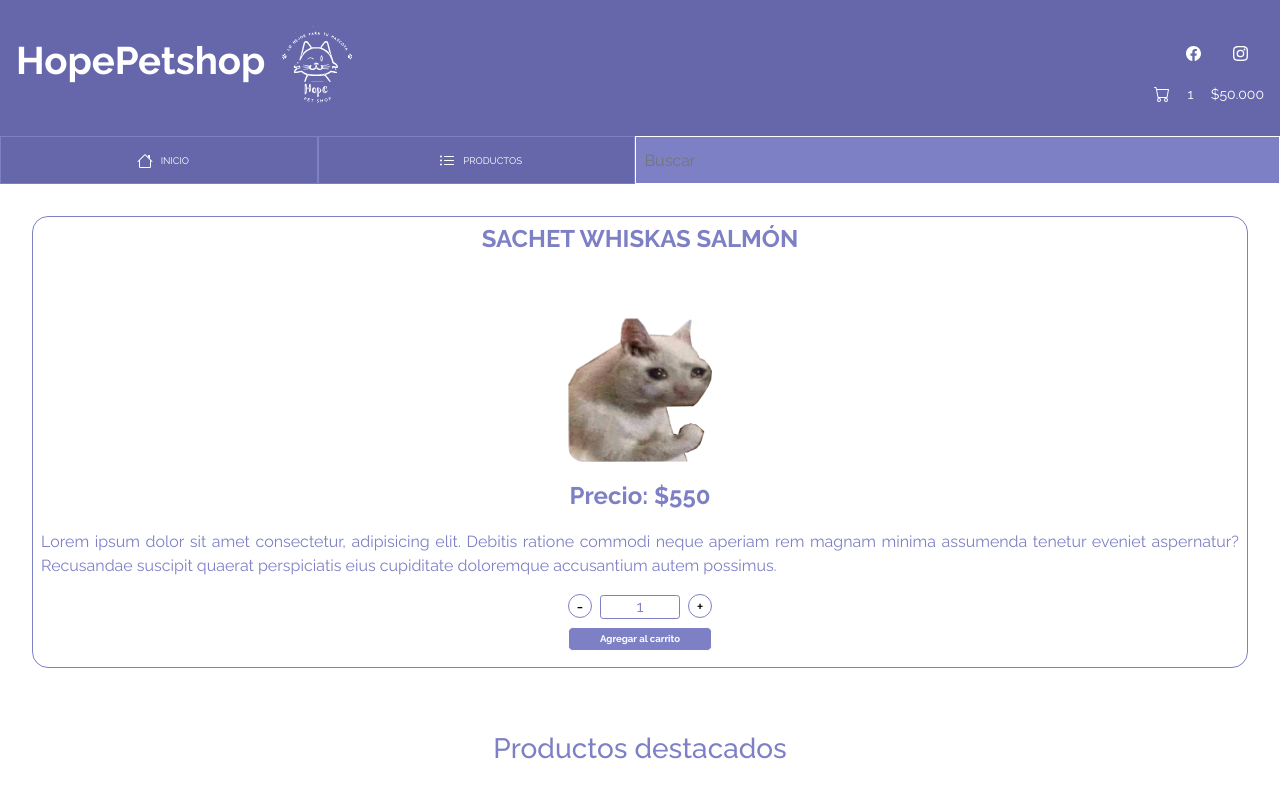
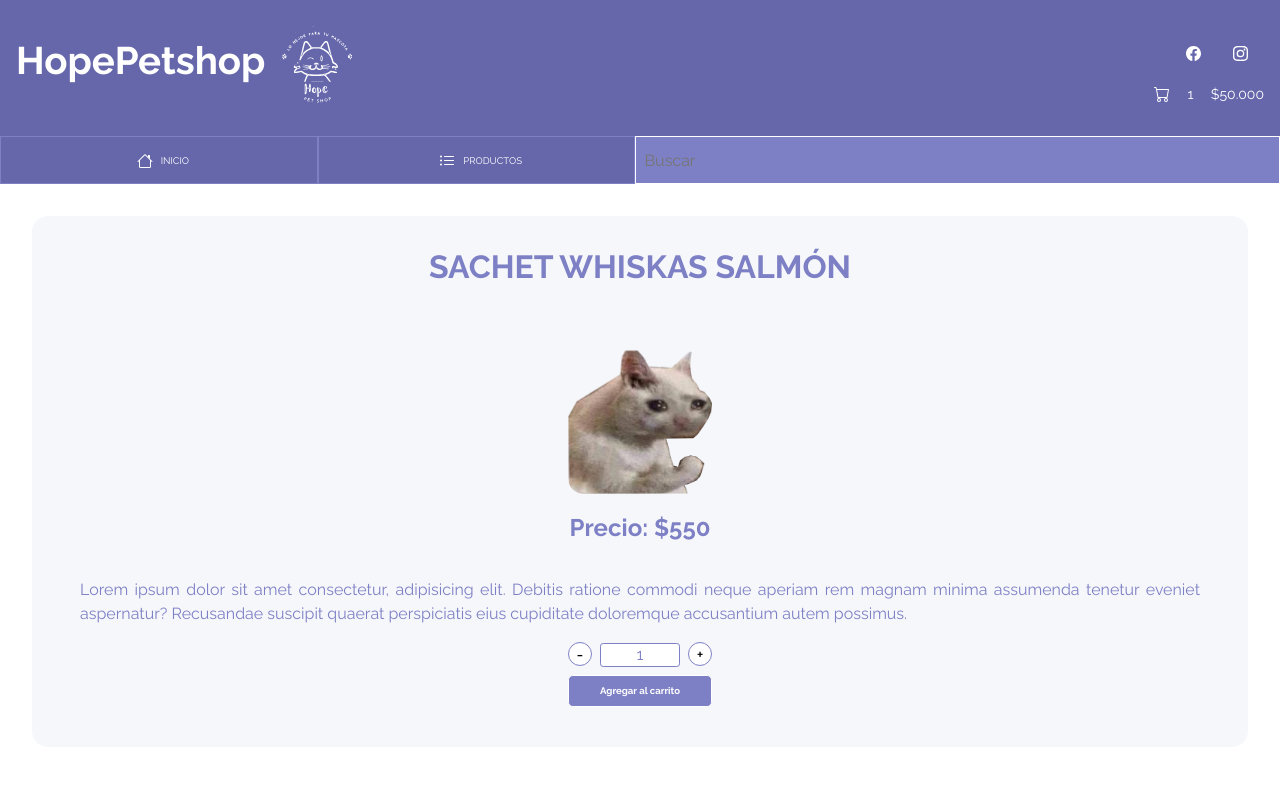
Before and after one commit to luisjulios/hopepetshop, a React (Create React App) app: page /details/14 in a window 1280 px wide. Shown: the top 800 px of the page. Built offline with nearby package versions, Linux system fonts and the light colour scheme.

Commit message:
Se tranfiere ItemCount a ItemDetail, y se agrega Link con ruta a Cart luego de agregar productos

```diff
--- a/src/App.css
+++ b/src/App.css
@@ -2,6 +2,7 @@
 :root {
   --color-primario: #7e80c5;
   --color-secundario: #6667ab;
+  --color-sombreado: #7e82c511;
 }
 * {
   margin: 0;
@@ -263,14 +264,33 @@
 
   .addCart {
     width: 9rem;
-    height: 1.5rem;
+    height: 2rem;
     margin: .5rem;
+    padding: .5rem;
     color: #fff;
     background-color: var(--color-primario);
     font-size: .6rem;
     font-weight: 700;
     border: 1px solid #fff;
     border-radius: .3rem;
+    text-decoration: none;
+  }
+  .addCart:hover {
+    background-color: var(--color-secundario);
+    color: #fff;
+  }
+  .goCart {
+    width: 10rem;
+    height: 2rem;
+    margin: auto;
+    padding: .5rem;
+    color: #fff;
+    background-color: var(--color-primario);
+    font-size: .6rem;
+    font-weight: 700;
+    border: 1px solid #fff;
+    border-radius: .3rem;
+    text-decoration: none;
   }
 
   .outOfStock {
@@ -301,9 +321,8 @@
     align-items: center;
     justify-content: center;
     padding: .5rem;
-    border: .1px solid var(--color-primario);
     border-radius: 1rem;
-    background-color: var(--color-secundario)0a;
+    background-color: var(--color-sombreado);
   }
 
   .imgDetailProduct {
@@ -549,9 +568,6 @@
     padding: .5rem;
     font-size: .5rem;
   }
-  /* .fooUlLiL{
-
-  } */
   .itemList {
     display: grid;
     grid-template-columns: 1fr 1fr 1fr 1fr;
@@ -568,6 +584,53 @@
     flex-direction: column;
     align-items: center;
     justify-content: center;
+  }
+    .sectionDetail {
+    display: flex;
+    flex-direction: column;
+    flex-wrap: nowrap;
+    align-items: center;
+    justify-content: center;
+    padding: 1rem;
+    margin: 1rem
+  }
+
+  .itemDetail {
+    display: flex;
+    flex-direction: column;
+    align-items: center;
+    justify-content: center;
+    padding: 2rem;
+    border-radius: 1rem;
+    background-color: var(--color-sombreado);
+  }
+
+  .imgDetailProduct {
+    width: 9rem;
+    height: 9rem;
+    margin: 1rem;
+    border-radius: 1rem;
+  }
+
+  .nameDetailProduct {
+    color: var(--color-primario);
+    font-size: 2rem;
+    font-weight: 700;
+    text-align: left;
+  }
+
+  .descriptionDetailProduct {
+    color: var(--color-primario);
+    font-size: 1rem;
+    font-weight: 400;
+    text-align: justify;
+    margin: 1rem;
+  }
+
+  .priceDetailProduct {
+    color: var(--color-primario);
+    font-size: 1.5rem;
+    font-weight: 700;
   }
   footer {
     background-color: var(--color-secundario);
--- a/src/components/Header/Header.jsx
+++ b/src/components/Header/Header.jsx
@@ -8,10 +8,10 @@
     <>
       <header className='headerMD'>
         <NavBar />
-        <Link className='brand' to='/home'><h1>HopePetshop<img src={Logo} alt="Logo de marca Hope Petshop" className="logo" /></h1></Link>
+        <Link className='brand' to='/'><h1>HopePetshop<img src={Logo} alt="Logo de marca Hope Petshop" className="logo" /></h1></Link>
       </header>
       <header className='headerL'>
-      <Link className='brand' to='/home'><h1>HopePetshop<img src={Logo} alt="Logo de marca Hope Petshop" className="logo" /></h1></Link>
+      <Link className='brand' to='/'><h1>HopePetshop<img src={Logo} alt="Logo de marca Hope Petshop" className="logo" /></h1></Link>
         <div className='innerHeader'>
           <div className="rrss">
             <ul className="fooUl">
--- a/src/components/ItemCount/ItemCount.jsx
+++ b/src/components/ItemCount/ItemCount.jsx
@@ -1,4 +1,4 @@
-import {Fragment, useState} from 'react'
+import {useState} from 'react'
 
 const ItemCount = ({stock, initial, onAdd}) => {
   const [quantity, setQuantity] = useState(initial);
@@ -15,23 +15,19 @@
       setQuantity(1);
     }
   }
-   onAdd = () => {
-    const message = `Agregaste ${quantity} ${quantity > 1 ? 'productos' : 'producto'} al carrito`;
-    alert(message);
-  }
   return (
     <>
       {stock === 0 ?
       <button className="outOfStock" disabled>No disponible</button>
       :
-      <Fragment>
+      <>
       <div className="buttons">
       <button className="remove" onClick={removeQuantity}>-</button>
       <input className="quantity" value={quantity} readOnly={true}/>
       <button className="add" onClick={addQuantity}>+</button>
       </div>
-      <button type="submit" className="addCart" onClick={onAdd}>Agregar al carrito</button>
-      </Fragment>}
+      <button type="submit" className="addCart" onClick={()=> onAdd(quantity) }>Agregar al carrito</button>
+      </>}
     </>
   )
 }
--- a/src/components/ItemDetail/ItemDetail.jsx
+++ b/src/components/ItemDetail/ItemDetail.jsx
@@ -1,17 +1,37 @@
+import { useState } from "react";
+import { Link } from "react-router-dom";
 import ItemCount from "../ItemCount/ItemCount";
+const loadImage = (imageName) =>
+  require(`../../assets/images/${imageName}`).default;
 
-const loadImage = (imageName) => (require(`../../assets/images/${imageName}`).default);
+const ItemDetail = ({ product, onAdd }) => {
+  const [goCart, setGoCart] = useState(false);
 
-const ItemDetail = ({product}) => {
+  onAdd = (quantity) => {
+    const message = `Agregaste ${quantity} ${
+      quantity > 1 ? "productos" : "producto"
+    } al carrito con un total de ${quantity * product.price}`;
+    alert(message);
+    setGoCart(true);
+  };
+
   return (
     <div className="itemDetail" key={product.id}>
       <h2 className="nameDetailProduct">{product.name}</h2>
-      <img src={loadImage(`${product.image}`)} alt="Imagen detalle de producto" className="imgDetailProduct"/>
+      <img
+        src={loadImage(`${product.image}`)}
+        alt="Imagen detalle de producto"
+        className="imgDetailProduct"
+      />
       <p className="priceDetailProduct">Precio: ${product.price}</p>
       <p className="descriptionDetailProduct">{product.description}</p>
-      <ItemCount stock={product.stock} initial={1}/>
+      {goCart === false ? (
+        <ItemCount stock={product.stock} initial={1} onAdd={onAdd} />
+      ) : (
+        <Link className="goCart" to="/cart">Ir al carrito</Link>
+      )}
     </div>
-  )
-}
+  );
+};
 
 export default ItemDetail;
--- a/src/components/ItemListContainer/ItemListContainer.jsx
+++ b/src/components/ItemListContainer/ItemListContainer.jsx
@@ -37,7 +37,8 @@
   return (
     <main>
       <h2>{nameCategory || greetings}</h2>
-      {loading ? <img src={Loading} alt="Cargando" className="loading"/>:
+      {loading ? <img src={Loading} alt="Cargando" className="loading"/>
+      :
       <ItemList products={products}/>}
       <Favorites products={products}/>
     </main>
```
Also changed, not shown: 1 other file (tests, documents, lock files or other folders).
